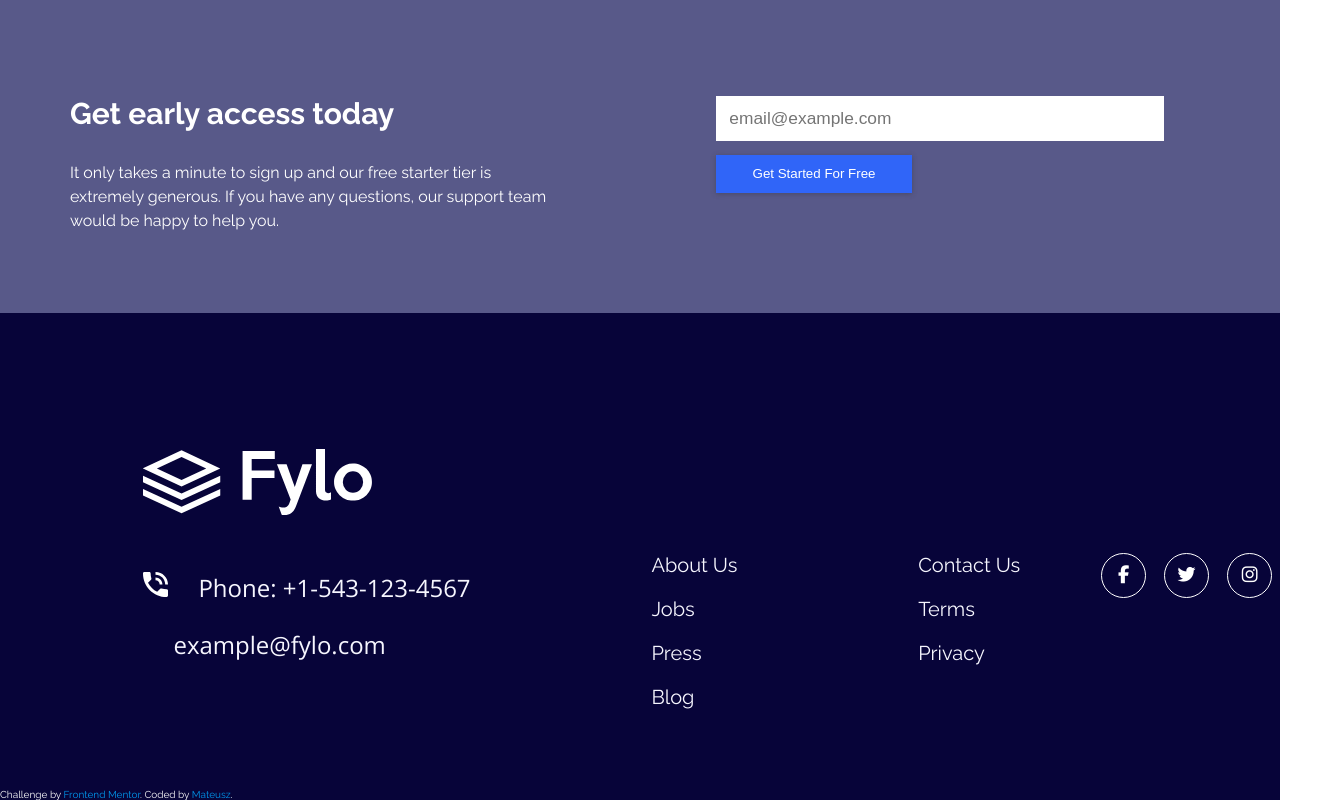
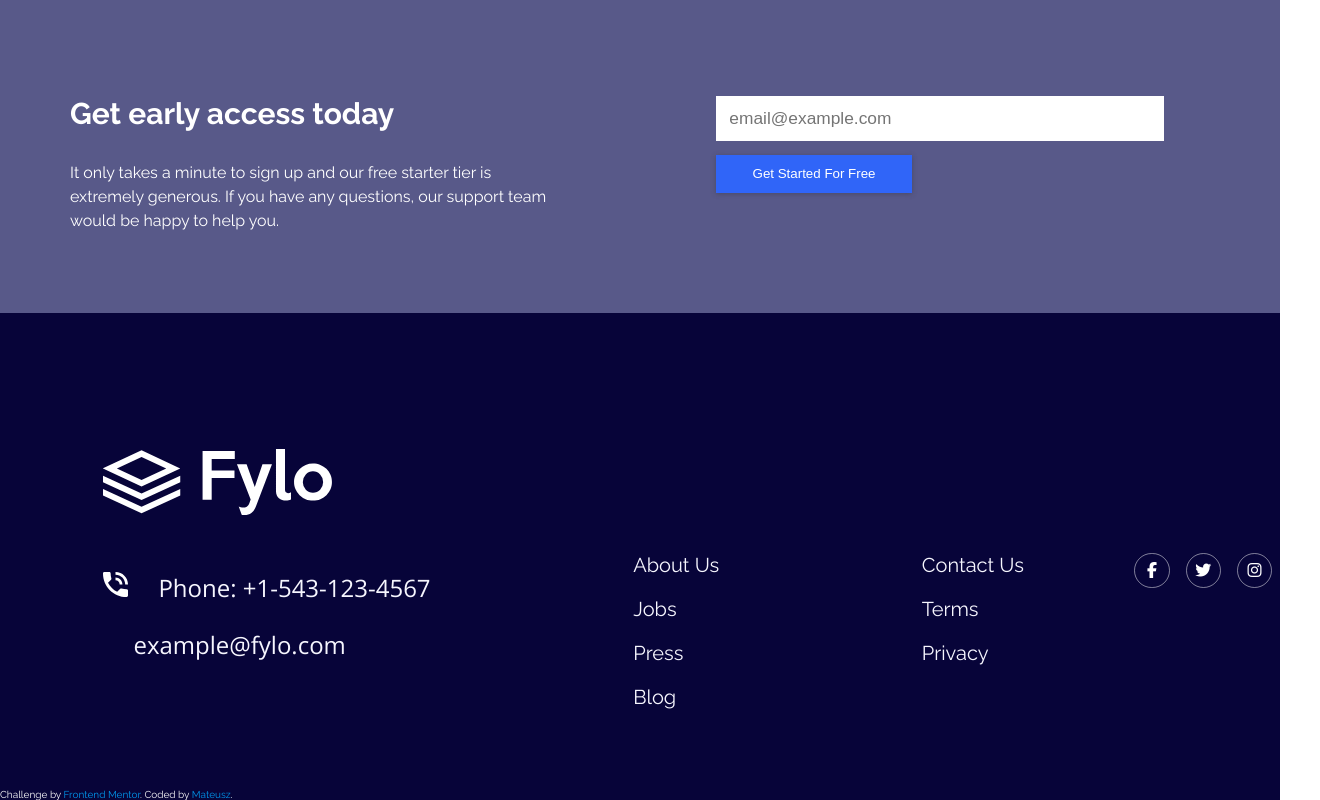
Before and after one commit to F4eNn/FYLO_4-first_responsive_layout, a plain HTML site: page index.html in a window 1280 px wide. Shown: the part 1778-2578 px from the top of the page, 1320 px wide, since content can reach past the window. Drawn offline with nearby package versions, Linux system fonts and the light colour scheme.

Commit message:
recent fixes

```diff
--- a/scss/style.scss
+++ b/scss/style.scss
@@ -348,7 +348,7 @@ nav {
 			display: flex;
 			justify-content: center;
 			align-items: center;
-			border: 1px solid #fff;
+			border: 1px solid rgba(255, 255, 255, 0.486);
 			border-radius: 50%;
 			font-size: 1.6rem;
 			height: 2em;
@@ -608,26 +608,28 @@ nav {
 		flex-direction: row;
 		justify-content: space-between;
 		width: 100%;
+		margin-left: 0;
 		&__about-us {
 			margin-left: 0 auto;
 			margin-right: 0 auto;
 		}
 		&__social-media-desktop {
 			display: flex;
+
 			padding-top: 20em;
-			margin-right: 3em;
+
 			.fa-brands {
 				color: #fff;
 				display: flex;
 				justify-content: center;
 				align-items: center;
-				border: 1px solid #fff;
+				border: 1px solid rgba(255, 255, 255, 0.486);
 				border-radius: 50%;
-				font-size: 1.8rem;
-				height: 2.5em;
-				width: 2.5em;
-				margin: 0 1em 6em 0;
+				font-size: 1.6rem;
+				height: 2.2em;
+				width: 2.2em;
 				transition: color .3s;
+				margin: auto .5em;
 				&:hover{
 					color:  $bright-blue;
 					cursor: pointer;
```
Also changed, not shown: css/style.css, 1 other file.
